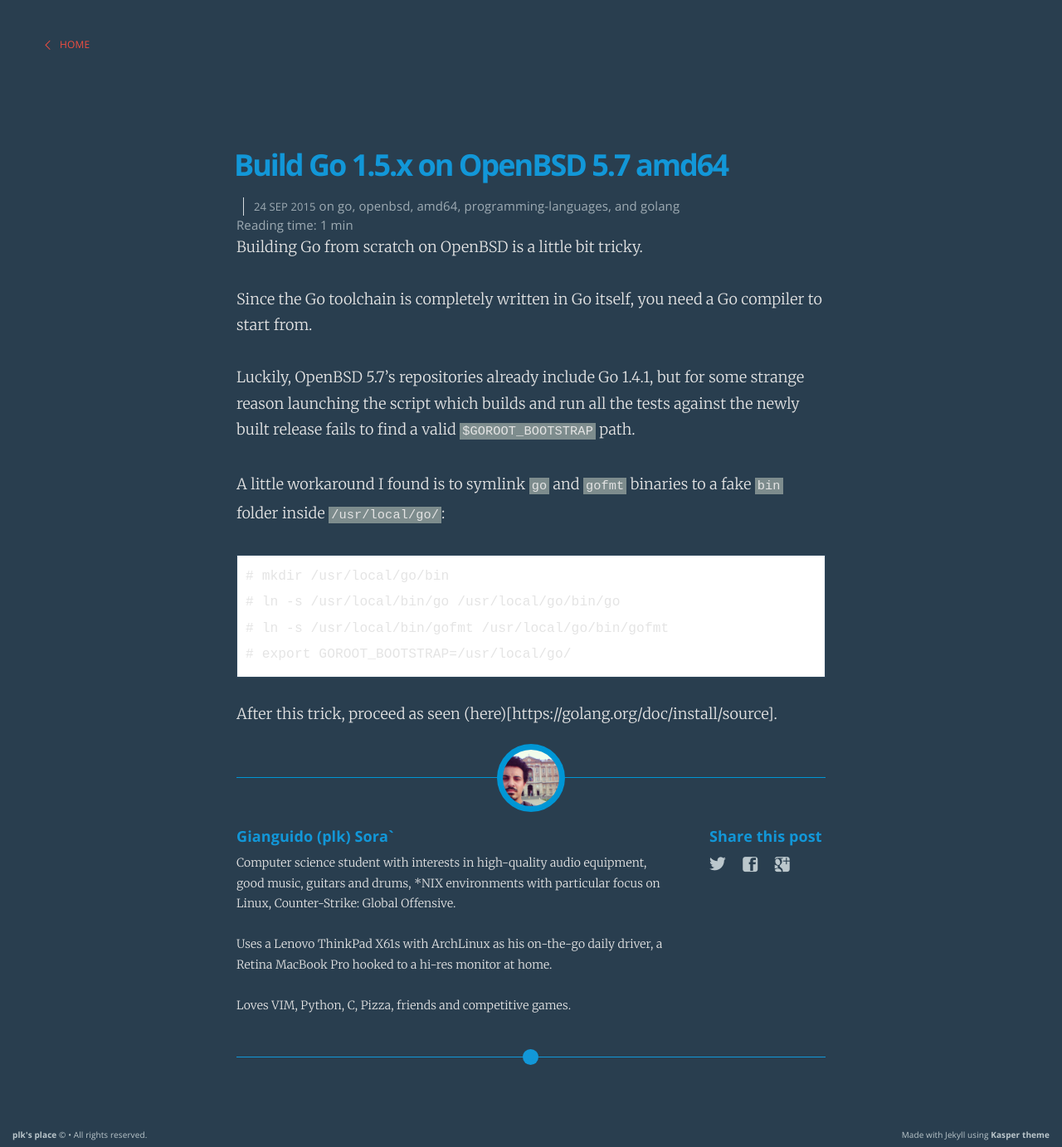
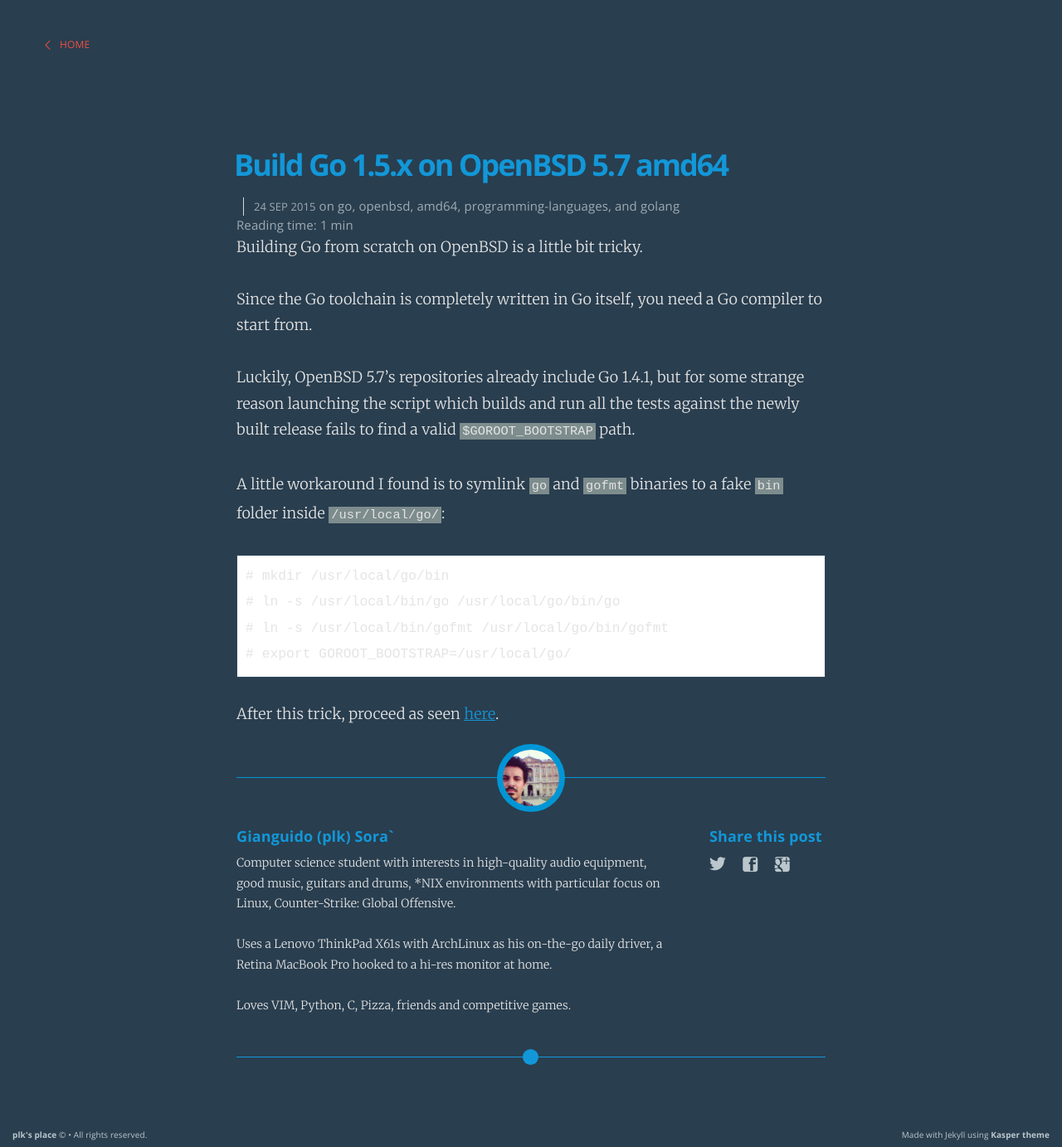
Before and after one commit to gsora/gsora.github.io, a Jekyll site: the page built from _posts/2015-09-24-build-go-1.5.x-on-openbsd-amd64.markdown, in a window 1280 px wide. Shown: the whole page at 83% size. Built offline with Jekyll 4.4.1, drawn with Linux system fonts in a browser that asks for light colours; Markdown is read by kramdown in place of the engine named in the settings.

Commit message:
Update 2015-09-24-build-go-1.5.x-on-openbsd-amd64.markdown

```diff
--- a/_posts/2015-09-24-build-go-1.5.x-on-openbsd-amd64.markdown
+++ b/_posts/2015-09-24-build-go-1.5.x-on-openbsd-amd64.markdown
@@ -18,4 +18,4 @@
     # ln -s /usr/local/bin/gofmt /usr/local/go/bin/gofmt
     # export GOROOT_BOOTSTRAP=/usr/local/go/
 
-After this trick, proceed as seen (here)[https://golang.org/doc/install/source].
+After this trick, proceed as seen [here](https://golang.org/doc/install/source).
```
